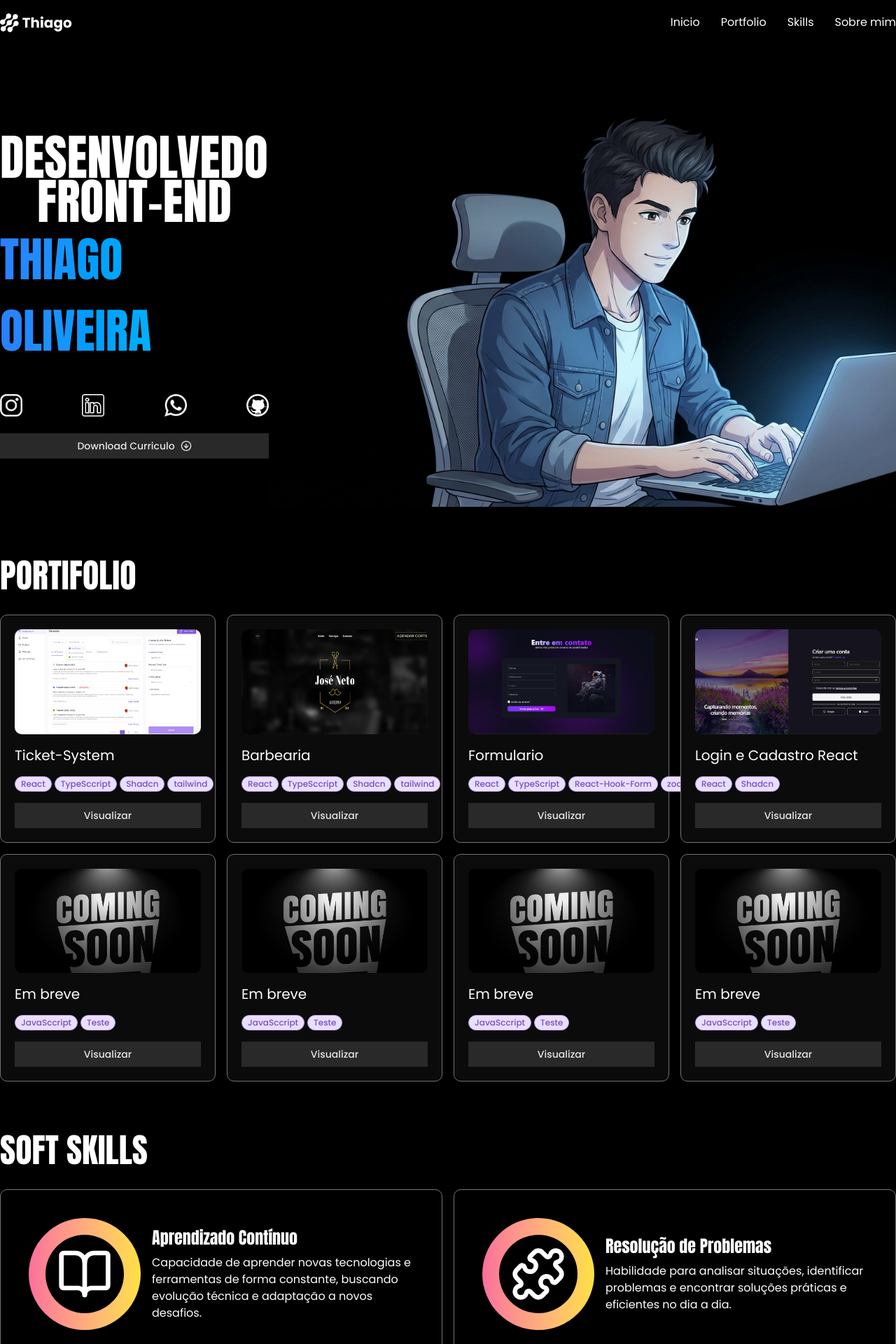
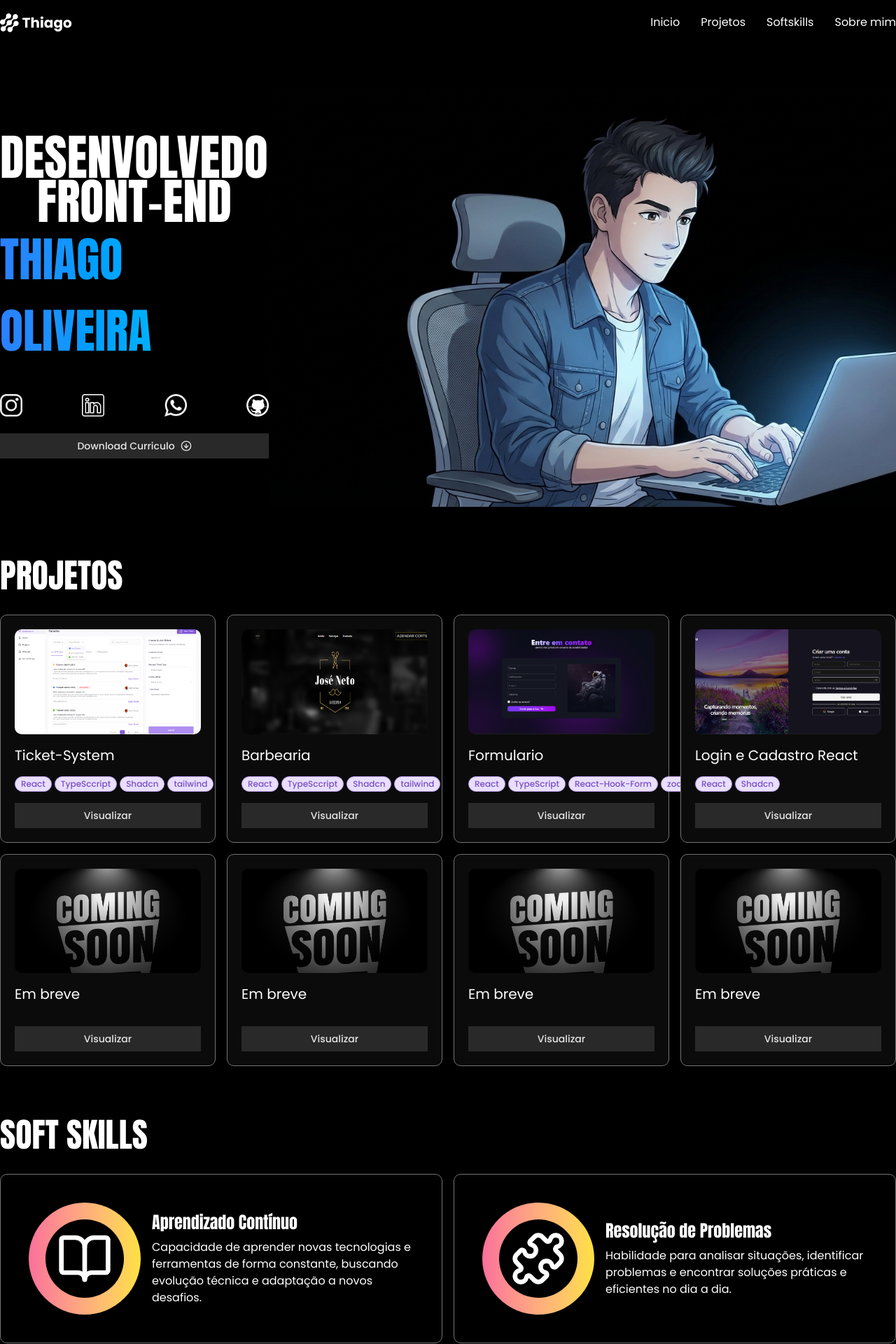
Before and after one commit to Thiag0-web/Portifolio, a React (Vite) app: page / in a window 1280 px wide. Shown: the top 1920 px of the page at 70% size. Built offline with nearby package versions, Linux system fonts and the light colour scheme.

Commit message:
Ajustes finais

```diff
--- a/index.html
+++ b/index.html
@@ -4,7 +4,7 @@
     <meta charset="UTF-8" />
     <link rel="icon" type="image/svg+xml" href="/src/assets/icons/favicon.ico" />
     <meta name="viewport" content="width=device-width, initial-scale=1.0" />
-    <title>portifolio</title>
+    <title>Portifólio</title>
   </head>
   <body>
     <div id="root"></div>
--- a/src/components/about-section.tsx
+++ b/src/components/about-section.tsx
@@ -44,7 +44,7 @@ export function AboutSection() {
           <p className="text-xl font-poppins font-bold ">
             Sou movido por{" "}
             <span className="bg-linear-to-r from-[#84FAB0] to-[#8FD3F4] text-transparent bg-clip-text">
-              aprendizado contínuo
+              aprendizado contínuo{" "}
             </span>
             e estou sempre estudando novas{" "}
             <span className="bg-linear-to-r from-[#84FAB0] to-[#8FD3F4] text-transparent bg-clip-text">
--- a/src/components/footer.tsx
+++ b/src/components/footer.tsx
@@ -25,16 +25,16 @@ export function Footer() {
         <nav>
           <ul className="flex items-center gap-5 md:gap-7.5 font-poppins">
             <li>
-              <a href="#home">Home</a>
+              <a href="#home">Início</a>
             </li>
             <li>
-              <a href="#portfolio">Portfolio</a>
+              <a href="#portfolio">Projetos</a>
             </li>
             <li>
-              <a href="#skills">Skills</a>
+              <a href="#skills">Softskills</a>
             </li>
             <li>
-              <a href="#about">About Me</a>
+              <a href="#about">Sobre mim</a>
             </li>
           </ul>
         </nav>
--- a/src/components/header.tsx
+++ b/src/components/header.tsx
@@ -16,12 +16,12 @@ export function Header() {
           <li>
             <a
             className="hover:underline"
-            href="#portfolio">Portfolio</a>
+            href="#portfolio">Projetos</a>
           </li>
           <li>
             <a
             className="hover:underline"
-            href="#skills">Skills</a>
+            href="#skills">Softskills</a>
           </li>
           <li>
             <a
--- a/src/components/projects-section.tsx
+++ b/src/components/projects-section.tsx
@@ -33,25 +33,25 @@ const projects = [
      {
         img:EmBreve,
         link: "",
-        technologies: ["JavaSccript", "Teste"],
+        technologies: [],
         title: "Em breve"
      },
      {
         img:EmBreve,
         link: "",
-        technologies: ["JavaSccript", "Teste"],
+        technologies: [],
         title: "Em breve"
      },
      {
         img:EmBreve,
         link: "",
-        technologies: ["JavaSccript", "Teste"],
+        technologies: [],
         title: "Em breve"
      },
      {
         img:EmBreve,
         link: "",
-        technologies: ["JavaSccript", "Teste"],
+        technologies: [],
         title: "Em breve"
      }
 ]
@@ -59,7 +59,7 @@ const projects = [
 export function ProjectsSection() {
   return (
     <section className=" max-w-[1400px] mx-auto px-4 md:px-0" id="portfolio">
-      <h2 className="text-5xl mb-8">PORTIFOLIO</h2>
+      <h2 className="text-5xl mb-8">PROJETOS</h2>
       <div className="grid grid-cols-1 gap-4 md:grid-cols-4">
         {projects.map((p,index) => (
             <ProjectCard key={index} img={p.img} link={p.link} technologies={p.technologies} title={p.title} />
```
